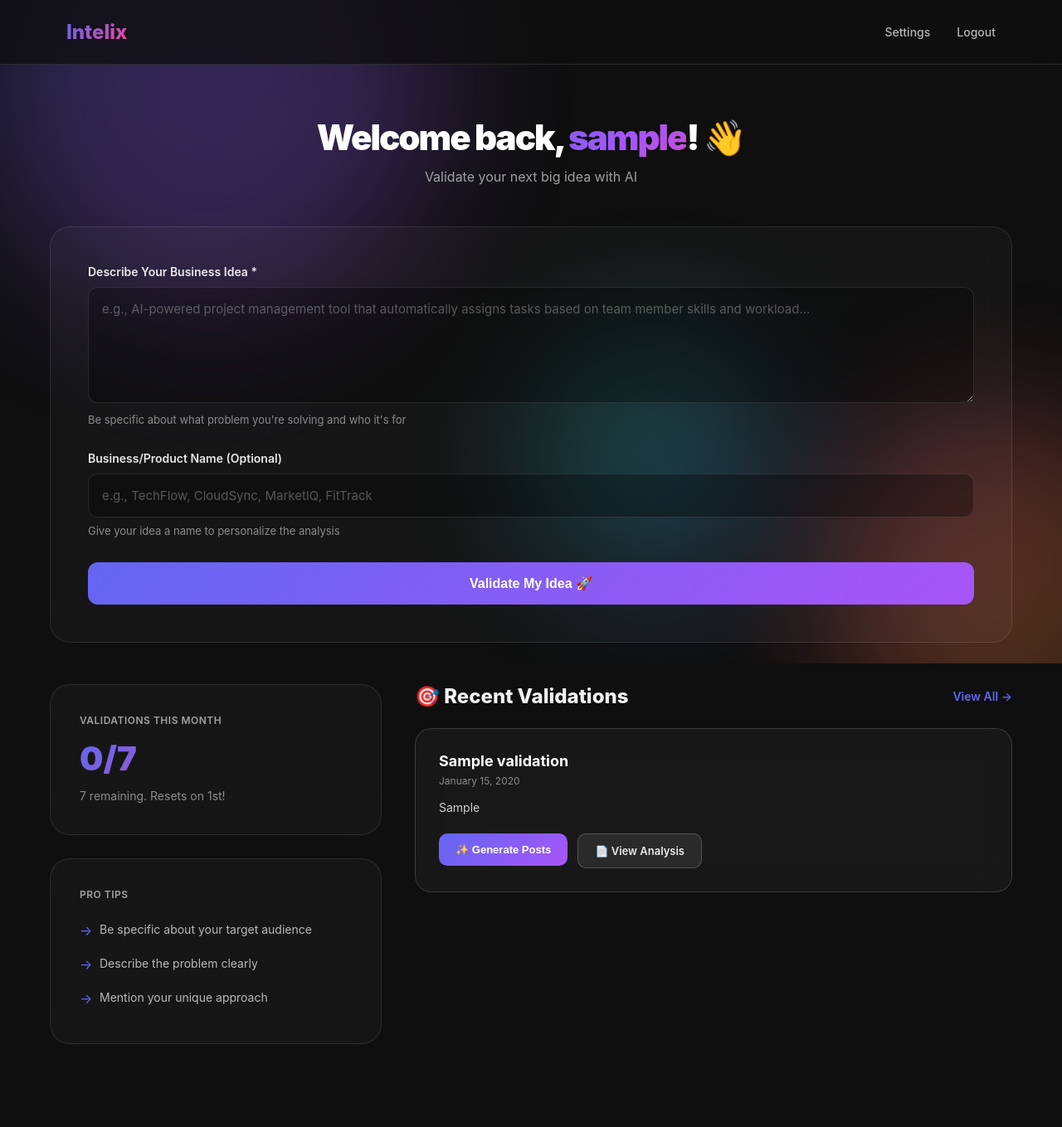
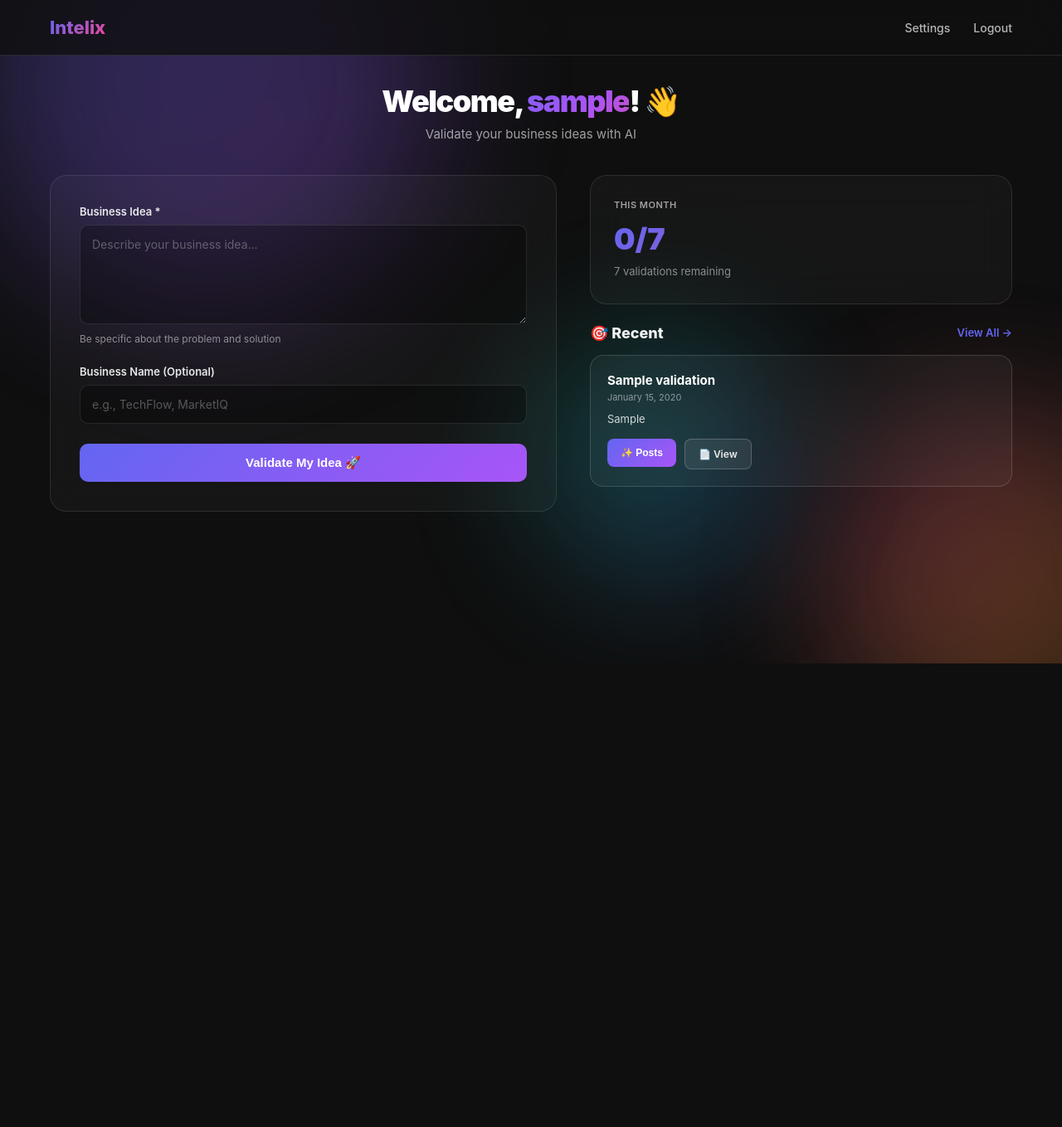
Before and after one commit to vedpalsodkar988-tech/Intelix-V2, a Flask app: page /dashboard in a window 1280 px wide. Shown: the whole page at 83% size. After the commit the page ends 800 px from the top, so only its background shows below. Run offline with Flask 3, Linux system fonts and the light colour scheme; the visitor is signed in with stand-in values (Sample User, id 1); tables that the repository leaves empty hold one stand-in row (values such as "Sample post").

Commit message:
Refactor dashboard HTML structure and styles

```diff
--- a/templates/dashboard.html
+++ b/templates/dashboard.html
@@ -77,7 +77,7 @@
             position: fixed;
             top: 0;
             width: 100%;
-            padding: 24px 80px;
+            padding: 20px 60px;
             display: flex;
             justify-content: space-between;
             align-items: center;
@@ -92,7 +92,7 @@
             to { transform: translateY(0); opacity: 1; }
         }
         .logo {
-            font-size: 24px;
+            font-size: 22px;
             font-weight: 800;
             background: linear-gradient(135deg, #6366F1 0%, #EC4899 100%);
             -webkit-background-clip: text;
@@ -101,7 +101,7 @@
         }
         .nav-right {
             display: flex;
-            gap: 32px;
+            gap: 28px;
             align-items: center;
         }
         .nav-right a {
@@ -116,23 +116,23 @@
         }
         .developer-badge {
             background: linear-gradient(135deg, #10B981, #3B82F6);
-            padding: 6px 14px;
-            border-radius: 20px;
-            font-size: 12px;
+            padding: 5px 12px;
+            border-radius: 16px;
+            font-size: 11px;
             font-weight: 700;
             text-transform: uppercase;
             letter-spacing: 0.5px;
         }
         .container {
-            max-width: 1400px;
+            max-width: 1500px;
             margin: 0 auto;
-            padding: 140px 60px 100px;
+            padding: 100px 60px 40px;
             position: relative;
             z-index: 1;
         }
         .header {
             text-align: center;
-            margin-bottom: 50px;
+            margin-bottom: 40px;
             animation: fadeInUp 1s ease;
         }
         @keyframes fadeInUp {
@@ -140,10 +140,10 @@
             to { transform: translateY(0); opacity: 1; }
         }
         .header h1 {
-            font-size: 42px;
+            font-size: 36px;
             font-weight: 900;
-            margin-bottom: 12px;
-            letter-spacing: -2px;
+            margin-bottom: 8px;
+            letter-spacing: -1.5px;
         }
         .gradient-text {
             background: linear-gradient(135deg, #6366F1 0%, #A855F7 50%, #EC4899 100%);
@@ -159,17 +159,24 @@
             100% { background-position: 0% 50%; }
         }
         .header p {
-            font-size: 16px;
+            font-size: 15px;
             color: rgba(255, 255, 255, 0.6);
+        }
+        .main-grid {
+            display: grid;
+            grid-template-columns: 1.2fr 1fr;
+            gap: 40px;
+            animation: fadeInUp 1s ease 0.3s backwards;
+        }
+        .left-section {
+
         }
         .form-card {
             background: rgba(255, 255, 255, 0.03);
             border: 1px solid rgba(255, 255, 255, 0.1);
-            border-radius: 24px;
-            padding: 45px;
-            margin-bottom: 50px;
+            border-radius: 20px;
+            padding: 35px;
             backdrop-filter: blur(20px);
-            animation: fadeInUp 1s ease 0.3s backwards;
             transition: all 0.4s;
         }
         .form-card:hover {
@@ -178,30 +185,30 @@
             box-shadow: 0 20px 60px rgba(99, 102, 241, 0.2);
         }
         .form-group {
-            margin-bottom: 30px;
+            margin-bottom: 24px;
         }
         .form-group label {
             display: block;
-            margin-bottom: 10px;
+            margin-bottom: 8px;
             font-weight: 600;
             color: rgba(255, 255, 255, 0.9);
-            font-size: 14px;
+            font-size: 13px;
         }
         .form-group textarea,
         .form-group input {
             width: 100%;
-            padding: 16px;
+            padding: 14px;
             background: rgba(0, 0, 0, 0.3);
             border: 1px solid rgba(255, 255, 255, 0.1);
-            border-radius: 12px;
-            font-size: 15px;
+            border-radius: 10px;
+            font-size: 14px;
             color: #FFFFFF;
             font-family: inherit;
             transition: all 0.3s;
         }
         .form-group textarea {
             resize: vertical;
-            min-height: 140px;
+            min-height: 120px;
         }
         .form-group textarea:focus,
         .form-group input:focus {
@@ -215,77 +222,71 @@
             color: rgba(255, 255, 255, 0.3);
         }
         .helper-text {
-            font-size: 13px;
+            font-size: 12px;
             color: rgba(255, 255, 255, 0.5);
-            margin-top: 8px;
+            margin-top: 6px;
         }
         .btn-submit {
             width: 100%;
             background: linear-gradient(135deg, #6366F1 0%, #A855F7 100%);
             color: white;
-            padding: 16px;
+            padding: 14px;
             border: none;
-            border-radius: 12px;
-            font-size: 16px;
+            border-radius: 10px;
+            font-size: 15px;
             font-weight: 700;
             cursor: pointer;
             transition: all 0.3s;
         }
         .btn-submit:hover {
-            transform: translateY(-3px);
-            box-shadow: 0 15px 40px rgba(99, 102, 241, 0.4);
+            transform: translateY(-2px);
+            box-shadow: 0 12px 30px rgba(99, 102, 241, 0.4);
         }
         .btn-submit:disabled {
             opacity: 0.7;
             cursor: not-allowed;
             transform: none;
         }
-        .two-column-section {
-            display: grid;
-            grid-template-columns: 400px 1fr;
-            gap: 40px;
-            animation: fadeInUp 1s ease 0.6s backwards;
-        }
-        .left-column {
+        .right-section {
             display: flex;
             flex-direction: column;
-            gap: 28px;
+            gap: 24px;
         }
         .stat-card {
             background: rgba(255, 255, 255, 0.03);
             border: 1px solid rgba(255, 255, 255, 0.1);
-            border-radius: 24px;
-            padding: 35px;
+            border-radius: 20px;
+            padding: 28px;
             backdrop-filter: blur(20px);
             transition: all 0.4s;
         }
         .stat-card:hover {
             background: rgba(255, 255, 255, 0.05);
             border-color: rgba(99, 102, 241, 0.3);
-            transform: translateY(-8px);
-            box-shadow: 0 20px 60px rgba(99, 102, 241, 0.2);
+            transform: translateY(-4px);
+            box-shadow: 0 15px 40px rgba(99, 102, 241, 0.2);
         }
         .stat-card h3 {
-            font-size: 12px;
+            font-size: 11px;
             color: rgba(255, 255, 255, 0.6);
-            margin-bottom: 14px;
+            margin-bottom: 12px;
             font-weight: 600;
             text-transform: uppercase;
             letter-spacing: 0.5px;
         }
         .stat-card .value {
-            font-size: 40px;
+            font-size: 36px;
             font-weight: 900;
             background: linear-gradient(135deg, #6366F1 0%, #EC4899 100%);
             -webkit-background-clip: text;
             -webkit-text-fill-color: transparent;
             background-clip: text;
-            margin-bottom: 10px;
+            margin-bottom: 8px;
         }
         .stat-card p {
-            font-size: 14px;
+            font-size: 13px;
             color: rgba(255, 255, 255, 0.5);
-            line-height: 1.6;
+            line-height: 1.5;
         }
         .stat-card ul {
             list-style: none;
@@ -293,38 +294,38 @@
             margin: 0;
         }
         .stat-card ul li {
-            font-size: 14px;
+            font-size: 13px;
             color: rgba(255, 255, 255, 0.7);
-            padding: 10px 0;
-            padding-left: 24px;
+            padding: 8px 0;
+            padding-left: 20px;
             position: relative;
-            line-height: 1.5;
+            line-height: 1.4;
         }
         .stat-card ul li::before {
             content: "→";
             position: absolute;
             left: 0;
             color: #6366F1;
-            font-size: 16px;
+            font-size: 14px;
         }
-        .right-column {
+        .validations-section {
 
         }
         .section-header {
             display: flex;
             justify-content: space-between;
             align-items: center;
-            margin-bottom: 24px;
+            margin-bottom: 16px;
         }
         .section-title {
-            font-size: 24px;
+            font-size: 18px;
             font-weight: 800;
             color: rgba(255, 255, 255, 0.95);
         }
         .view-all-link {
             color: #6366F1;
             text-decoration: none;
-            font-size: 14px;
+            font-size: 13px;
             font-weight: 600;
             transition: all 0.3s;
         }
@@ -334,39 +335,34 @@
         .validation-item {
             background: rgba(255, 255, 255, 0.04);
             border: 1px solid rgba(255, 255, 255, 0.15);
-            border-radius: 20px;
-            padding: 28px;
-            margin-bottom: 20px;
+            border-radius: 16px;
+            padding: 20px;
+            margin-bottom: 16px;
             backdrop-filter: blur(20px);
             transition: all 0.4s;
         }
         .validation-item:hover {
             background: rgba(255, 255, 255, 0.06);
             border-color: rgba(99, 102, 241, 0.4);
-            transform: translateY(-4px);
-            box-shadow: 0 20px 60px rgba(99, 102, 241, 0.25);
-        }
-        .validation-header {
-            display: flex;
-            justify-content: space-between;
-            align-items: start;
-            margin-bottom: 14px;
+            transform: translateY(-2px);
+            box-shadow: 0 15px 40px rgba(99, 102, 241, 0.25);
         }
         .validation-title {
-            font-size: 18px;
+            font-size: 15px;
             font-weight: 700;
             color: #FFFFFF;
-            margin-bottom: 6px;
+            margin-bottom: 4px;
         }
         .validation-date {
-            font-size: 12px;
+            font-size: 11px;
             color: rgba(255, 255, 255, 0.5);
+            margin-bottom: 10px;
         }
         .validation-idea {
-            font-size: 14px;
+            font-size: 13px;
             color: rgba(255, 255, 255, 0.8);
-            line-height: 1.6;
-            margin-bottom: 20px;
+            line-height: 1.5;
+            margin-bottom: 14px;
             display: -webkit-box;
             -webkit-line-clamp: 2;
             -webkit-box-orient: vertical;
@@ -374,13 +370,13 @@
         }
         .validation-actions {
             display: flex;
-            gap: 12px;
+            gap: 10px;
         }
         .btn-small {
-            padding: 12px 20px;
+            padding: 10px 16px;
             border: none;
-            border-radius: 10px;
-            font-size: 13px;
+            border-radius: 8px;
+            font-size: 12px;
             font-weight: 600;
             cursor: pointer;
             transition: all 0.3s;
@@ -469,87 +450,75 @@
     </nav>
     <div class="container">
         <div class="header">
-            <h1>Welcome back, <span class="gradient-text">{{ username }}</span>! 👋</h1>
-            <p>Validate your next big idea with AI</p>
+            <h1>Welcome, <span class="gradient-text">{{ username }}</span>! 👋</h1>
+            <p>Validate your business ideas with AI</p>
         </div>
 
+        <div class="main-grid">
+            <div class="left-section">
                 <form action="/analyze" method="POST">
                     <div class="form-card">
                         <div class="form-group">
-                    <label for="idea">Describe Your Business Idea *</label>
+                            <label for="idea">Business Idea *</label>
                             <textarea
                                 id="idea"
                                 name="idea"
                                 required
-                        placeholder="e.g., AI-powered project management tool that automatically assigns tasks based on team member skills and workload..."
+                                placeholder="Describe your business idea..."
                             ></textarea>
-                    <p class="helper-text">Be specific about what problem you're solving and who it's for</p>
+                            <p class="helper-text">Be specific about the problem and solution</p>
                         </div>
                         <div class="form-group">
-                    <label for="business_name">Business/Product Name (Optional)</label>
+                            <label for="business_name">Business Name (Optional)</label>
                             <input
                                 type="text"
                                 id="business_name"
                                 name="business_name"
-                        placeholder="e.g., TechFlow, CloudSync, MarketIQ, FitTrack"
+                                placeholder="e.g., TechFlow, MarketIQ"
                             >
-                    <p class="helper-text">Give your idea a name to personalize the analysis</p>
                         </div>
                         <button type="submit" class="btn-submit">
                             Validate My Idea 🚀
                         </button>
                     </div>
                 </form>
+            </div>
 
-        <div class="two-column-section">
-            <div class="left-column">
+            <div class="right-section">
                 <div class="stat-card">
-                    <h3>Validations This Month</h3>
+                    <h3>This Month</h3>
                     {% if is_developer %}
                     <div class="value">∞</div>
                     <p>🔓 Unlimited validations!</p>
                     {% else %}
                     <div class="value">{{ validation_count }}/7</div>
-                    <p>{{ validations_remaining }} remaining. Resets on 1st!</p>
+                    <p>{{ validations_remaining }} validations remaining</p>
                     {% endif %}
                 </div>
-                <div class="stat-card">
-                    <h3>Pro Tips</h3>
-                    <ul>
-                        <li>Be specific about your target audience</li>
-                        <li>Describe the problem clearly</li>
-                        <li>Mention your unique approach</li>
-                    </ul>
-                </div>
-            </div>
 
-            <div class="right-column">
-                {% if recent_validations %}
+                <div class="validations-section">
                     <div class="section-header">
-                    <h2 class="section-title">🎯 Recent Validations</h2>
+                        <h3 class="section-title">🎯 Recent</h3>
                         <a href="/validations" class="view-all-link">View All →</a>
                     </div>
+                    {% if recent_validations %}
                     {% for validation in recent_validations %}
                     <div class="validation-item">
-                    <div class="validation-header">
-                        <div>
                         {% if validation.business_name %}
                         <div class="validation-title">{{ validation.business_name }}</div>
                         {% endif %}
                         <div class="validation-date">{{ validation.created_at.strftime('%B %d, %Y') }}</div>
-                        </div>
-                    </div>
                         <div class="validation-idea">{{ validation.idea }}</div>
                         <div class="validation-actions">
                             <form action="/marketing" method="POST" style="display: inline;">
                                 <input type="hidden" name="idea" value="{{ validation.idea }}">
                                 <input type="hidden" name="business_name" value="{{ validation.business_name or '' }}">
                                 <button type="submit" class="btn-small btn-primary">
-                                ✨ Generate Posts
+                                    ✨ Posts
                                 </button>
                             </form>
                             <a href="/validation/{{ validation.id }}" class="btn-small btn-secondary">
-                            📄 View Analysis
+                                📄 View
                             </a>
                         </div>
                     </div>
@@ -557,9 +526,10 @@
                     {% else %}
                     <div class="empty-state">
                         <div class="empty-state-icon">💡</div>
-                    <p>No validations yet. Start by validating your first idea above!</p>
+                        <p>No validations yet!</p>
                     </div>
                     {% endif %}
+                </div>
             </div>
         </div>
     </div>
```
Also changed, not shown: other parts of templates/dashboard.html (+11 -26 lines). Lines whose indentation alone changed are shown as unchanged.
